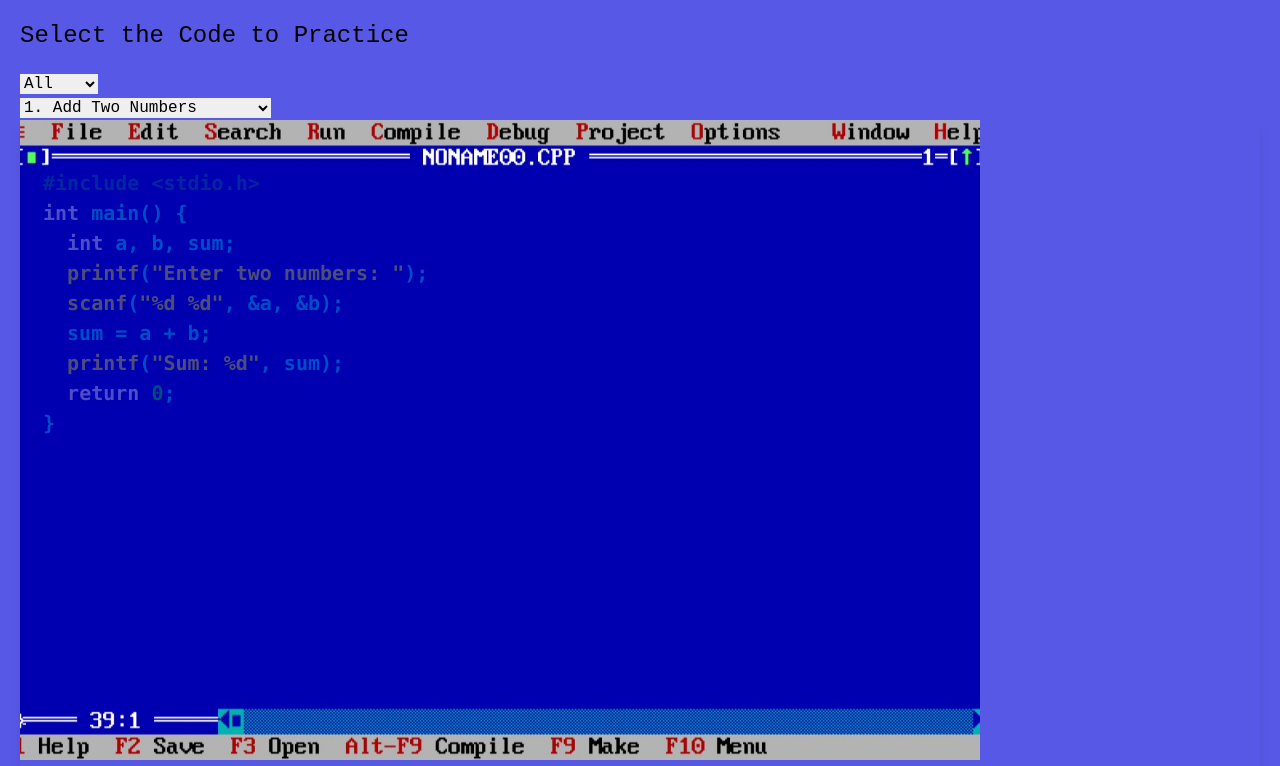
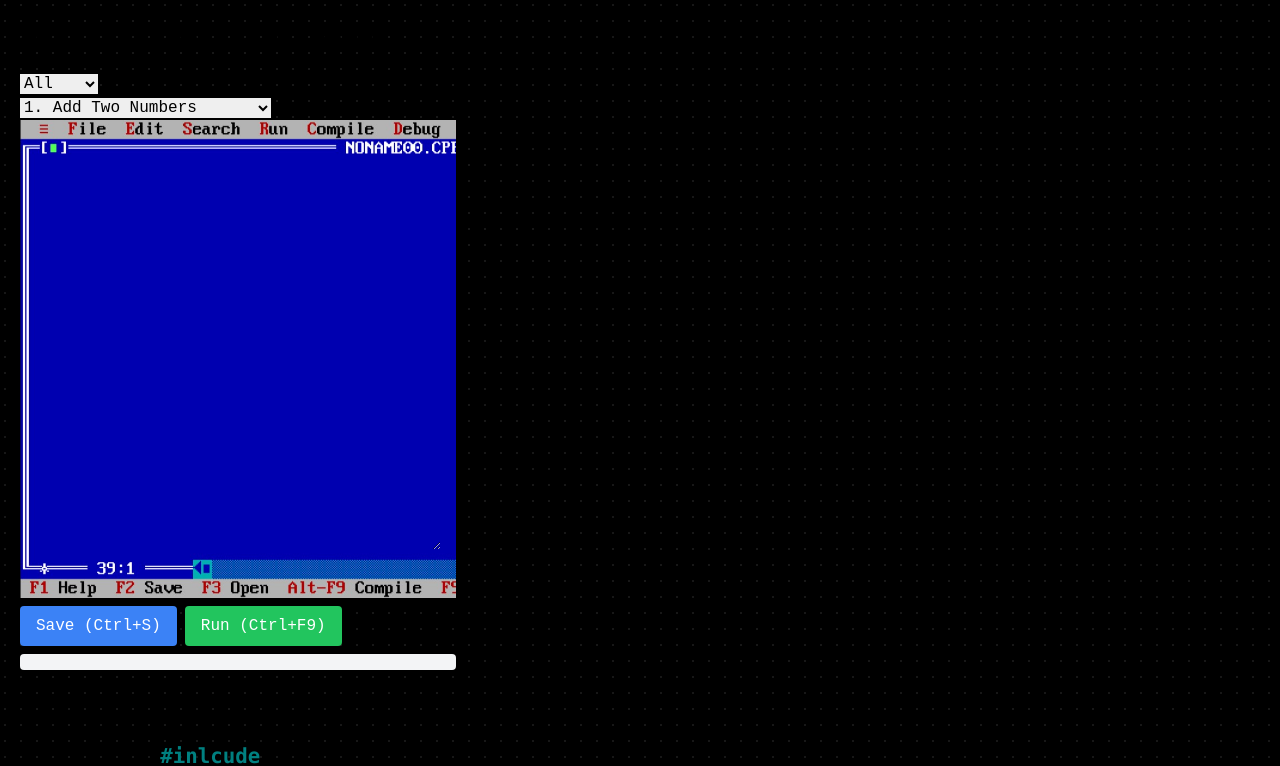
Before and after one commit to cyeranex/lumnda, a Next.js app: page / in a window 1280 px wide. Shown: the top 766 px of the page. Built offline with nearby package versions, Linux system fonts and the light colour scheme.

Commit message:
Fix (#14) issue with react-syntax-highlighter in Next.js SSR

```diff
--- a/components/TypingTest.tsx
+++ b/components/TypingTest.tsx
@@ -1,20 +1,53 @@
-import { useState, useEffect, useRef } from 'react';
-import { Light as SyntaxHighlighter } from 'react-syntax-highlighter';
-import { far } from 'react-syntax-highlighter/dist/cjs/styles/hljs';
+import React, { useState, useEffect, useRef } from 'react';
+import dynamic from 'next/dynamic';
+
+// Dynamically import SyntaxHighlighter with no SSR
+const SyntaxHighlighter = dynamic(
+  () => import('react-syntax-highlighter').then(mod => mod.Light),
+  { ssr: false }
+);
 
 const customStyle = {
-    background: 'transparent !important', // Use !important to override any other styles
-    padding : '0px',
+  background: 'transparent !important',
+  padding: '0px',
   fontFamily: 'monospace !important',
-    fontSize: '20px',
+  fontSize: '1.3rem',
   fontWeight: 'bold',
   margin: '40px 15px',
 };
 
 const TypingTest = ({ snippet, expectedOutput }: { snippet: string, expectedOutput: string }) => {
+  const [style, setStyle] = useState<{ [key: string]: React.CSSProperties } | null>(null);
   const [userInput, setUserInput] = useState('');
   const [output, setOutput] = useState('');
+  const [error, setError] = useState('');
   const textAreaRef = useRef<HTMLTextAreaElement>(null);
+  const [cols, setCols] = useState(0);
+  const [rows, setRows] = useState(0);
+  const text = snippet;
+
+  function calculateTextareaDimensions(text: string) {
+    const lines = text.split('\n');
+    const maxLineLength = Math.max(...lines.map(line => line.length));
+    const rows = lines.length;
+
+    return { cols: maxLineLength, rows };
+  }
+
+  useEffect(() => {
+    // Dynamically import the style
+    import('react-syntax-highlighter/dist/esm/styles/hljs').then(mod => {
+      setStyle(mod.far);
+    });
+  }, []);
+
+
+
+  useEffect(() => {
+    const { cols, rows } = calculateTextareaDimensions(text);
+    setCols(cols);
+    setRows(rows);
+  }, [text]);
 
   useEffect(() => {
     const handleKeyDown = (e: KeyboardEvent) => {
@@ -42,17 +75,27 @@ const TypingTest = ({ snippet, expectedOutput }: { snippet: string, expectedOutp
   };
 
   const handleSave = () => {
+    // Implement actual save functionality here
     alert('Simulating Turbo C++ save dialog...');
   };
 
   const handleRun = () => {
+    // Implement code compilation and execution here
+    // For now, just setting output for simplicity
     setOutput(expectedOutput);
+
+    // Basic error checking (replace with actual compiler output)
+    if (userInput !== expectedOutput) {
+      setError('Output does not match expected output');
+    } else {
+      setError('');
+    }
   };
 
   const tabSpace = () => {
     if (textAreaRef.current) {
       const { selectionStart, selectionEnd, value } = textAreaRef.current;
-      const tab = '    '; // Define the number of spaces for a tab
+      const tab = '  '; // Define the number of spaces for a tab
 
       // Insert the tab character at the cursor position
       setUserInput(
@@ -64,59 +107,94 @@ const TypingTest = ({ snippet, expectedOutput }: { snippet: string, expectedOutp
     }
   };
 
+
+
+const fontSizeRem = 1.3;
+function calculateR(rows: number, fontSizeRem: number) {
+  // Assuming root font size is 16px
+  const rootFontSize = 16;
+    const fontSizePx = fontSizeRem * rootFontSize;
+    const lineHeight = fontSizePx * 1.3;
+    const totalHeight = rows * lineHeight;
+
+    return totalHeight;
+  }
+function calculateC(cols: number, fontSizeRem: number) {
+  // Assuming root font size is 16px
+  const rootFontSize = 16;
+    const fontSizePx = fontSizeRem * rootFontSize;
+    const lineHeight = fontSizePx * 1.3;
+    const totalWidth = (cols * lineHeight)/2;
+
+    return totalWidth;
+  }
+
+  const calHeight = calculateR(rows, fontSizeRem);
+  const calWidth = `calc(30px + ${calculateC(cols, fontSizeRem)}px)`;
+
+  if (!style) return (<div>Style Loading...</div>);
+
   return (
-    <div className=" rounded shadow-lg" style={{ position: 'relative', height: 'auto', width: 'auto',border:'0px solid black' }}>
-      <div className='Turbo h-auto' style={{
-        border: '0px solid black',
-        width: '120vh',
-        height: '80vh',
-      }}>
-        {/* Highlighted snippet */}
-      <div className="absolute top-0 left-0 w-auto h-auto z-0 p-2 whitespace-pre-wrap border-0" aria-hidden="true">
-        <SyntaxHighlighter language="c" style={far} wrapLines={true} customStyle={{...customStyle,opacity:'0.3'}}>
+    <div className="rounded shadow-lg flex-none md:flex-1 relative border-red-300" style={{ width: calWidth, height: calHeight }}>
+      <div className='typeArea h-auto'>
+
+        {/* <div className="absolute top-0 left-0 w-auto h-auto z-0 p-2 whitespace-pre-wrap border-green-700" aria-hidden="true">
+          <SyntaxHighlighter language="c" style={style} wrapLines={true} customStyle={{ ...customStyle, opacity: '0.5' }}>
             {snippet}
           </SyntaxHighlighter>
         </div>
 
-      {/* User input with syntax highlighting */}
-      <div className="absolute top-0 left-0 w-auto h-auto z-10 p-2 whitespace-pre-wrap border-red-800 border-0">
-        <SyntaxHighlighter language="c" style={far} wrapLines={true} customStyle={customStyle}>
+        <div className="absolute top-0 left-0 w-auto h-auto z-10 p-2 whitespace-pre-wrap border-red-800">
+          <SyntaxHighlighter language="c" style={style} wrapLines={true} customStyle={customStyle}>
             {userInput}
           </SyntaxHighlighter>
-      </div>
+        </div> */}
 
         {/* Text area for user input */}
         <textarea
           ref={textAreaRef}
-        className="relative z-20 p-2 h-auto border-1"
+          className="textInput relative z-20 p-2 h-auto border-y-green-500"
           value={userInput}
           onChange={handleChange}
-        cols={100}
-        rows={40}
+          cols={cols}
+          rows={rows}
           style={{
             backgroundColor: 'transparent',
             color: 'transparent',
-          outline:'none',
+            outline: 'none',
             height: 'auto',
             width: 'auto',
-          minHeight: '60vh',
             caretColor: 'yellow',
             fontFamily: 'monospace',
-          fontSize: '20px',
+            fontSize: '1.3rem',
             fontWeight: 'bold',
             margin: '40px 15px',
           }}
         />
-
       </div>
+      <div className='w-full'>
         {/* Buttons for save and run */}
-      <div className="mt-2">
+      <div className="mt-2 flex">
         <button className="px-4 py-2 bg-blue-500 text-white rounded" onClick={handleSave}>Save (Ctrl+S)</button>
         <button className="ml-2 px-4 py-2 bg-green-500 text-white rounded" onClick={handleRun}>Run (Ctrl+F9)</button>
       </div>
 
       {/* Display output */}
       <pre className="mt-2 bg-gray-100 p-2 rounded">{output}</pre>
+      {error && <div className="text-red-500">{error}</div>}
+      </div>
+
+      <div>
+        <SyntaxHighlighter language="c" style={style} wrapLines={true} customStyle={customStyle} >
+          {`
+          #inlcude
+          void main() {
+            Printf("Hllxscdsdeo");
+          }
+          `}
+        </SyntaxHighlighter>
+      </div>
+
     </div>
   );
 };
--- /dev/null
+++ b/lib/utils.ts
@@ -0,0 +1,6 @@
+import { ClassValue, clsx } from "clsx";
+import { twMerge } from "tailwind-merge";
+
+export function cn(...inputs: ClassValue[]) {
+  return twMerge(clsx(inputs));
+}
--- a/pages/_document.tsx
+++ b/pages/_document.tsx
@@ -3,8 +3,9 @@ import { Html, Head, Main, NextScript } from "next/document";
 export default function Document() {
   return (
     <Html lang="en">
+      <meta name="viewport" content="width=device-width, initial-scale=1.0"></meta>
       <Head />
-      <body>
+      <body className="bg-black bg-dot-white/[0.2]">
         <Main />
         <NextScript />
       </body>
--- a/pages/index.tsx
+++ b/pages/index.tsx
@@ -1,58 +1,17 @@
 import React, { useState } from 'react';
-import TypingTest from '../components/TypingTest';
-// import snippets from '../snippets';
-
-const snippets = [
-  {
-    id: 1,
-    title: "Add Two Numbers",
-    code: `#include <stdio.h>\nint main() {\n  int a, b, sum;\n  printf("Enter two numbers: ");\n  scanf("%d %d", &a, &b);\n  sum = a + b;\n  printf("Sum: %d", sum);\n  return 0;\n}`,
-    output: "Enter two numbers: 3 4\nSum: 7",
-    level: "Easy"
-  },
-  {
-    id: 2,
-    title: "Print Hello World",
-    code: `#include <stdio.h>\nint main() {\n  printf("Hello, World!");\n  return 0;\n}`,
-    output: "Hello, World!",
-    level: "Easy"
-  },
-  {
-    id: 3,
-    title: "Check Even or Odd",
-    code: `#include <stdio.h>\nint main() {\n  int num;\n  printf("Enter a number: ");\n  scanf("%d", &num);\n  if (num % 2 == 0) {\n    printf("%d is even", num);\n  } else {\n    printf("%d is odd", num);\n  }\n  return 0;\n}`,
-    output: "Enter a number: 5\n5 is odd",
-    level: "Medium"
-  },
-  {
-    id: 4,
-    title: "Factorial of a Number",
-    code: `#include <stdio.h>\nint main() {\n  int n, i, factorial = 1;\n  printf("Enter a number: ");\n  scanf("%d", &n);\n  for (i = 1; i <= n; ++i) {\n    factorial *= i;\n  }\n  printf("Factorial of %d = %d", n, factorial);\n  return 0;\n}`,
-    output: "Enter a number: 5\nFactorial of 5 = 120",
-    level: "Medium"
-  },
-  {
-    id: 5,
-    title: "Fibonacci Series",
-    code: `#include <stdio.h>\nint main() {\n  int n, t1 = 0, t2 = 1, nextTerm;\n  printf("Enter the number of terms: ");\n  scanf("%d", &n);\n  printf(\"Fibonacci Series: \");\n  for (int i = 1; i <= n; ++i) {\n    printf("%d ", t1);\n    nextTerm = t1 + t2;\n    t1 = t2;\n    t2 = nextTerm;\n  }\n  return 0;\n}`,
-    output: "Enter the number of terms: 10\nFibonacci Series: 0 1 1 2 3 5 8 13 21 34",
-    level: "Hard"
-  }
-]
-
-
-
+import { ChangeEvent } from 'react';
+import TypingTest from '@/components/TypingTest';
+import snippets from '@/snippets';
 
 const Home = () => {
   const [selectedLevel, setSelectedLevel] = useState("All");
   const [selectedSnippetIndex, setSelectedSnippetIndex] = useState(0);
 
-
-  const handleLevelChange = (event: { target: { value: React.SetStateAction<string>; }; }) => {
+  const handleLevelChange = (event: ChangeEvent<HTMLSelectElement>) => {
     setSelectedLevel(event.target.value);
   };
 
-  const handleSnippetChange = (event: { target: { value: string; }; }) => {
+  const handleSnippetChange = (event: ChangeEvent<HTMLSelectElement>) => {
     setSelectedSnippetIndex(parseInt(event.target.value));
   };
 
@@ -60,9 +19,12 @@ const Home = () => {
     ? snippets
     : snippets.filter(snippet => snippet.level === selectedLevel);
 
+  const selectedSnippet = filteredSnippets[selectedSnippetIndex] || {}; // Handle potential out of bounds
+
   return (
-    <div className="p-5">
-      <h1 className="text-2xl mb-5">Select the Code to Practice</h1>
+    <div className="p-5 m-0 ">
+      <div>
+        <h1 className="text-2xl mb-5">Select the Code to Practice</h1>
       <select value={selectedLevel} onChange={handleLevelChange}>
         <option value="All">All</option>
         <option value="Easy">Easy</option>
@@ -75,7 +37,12 @@ const Home = () => {
           <option key={index} value={index}>{index + 1}. {snippet.title}</option>
         ))}
       </select>
-      <TypingTest snippet={filteredSnippets[selectedSnippetIndex].code} expectedOutput={filteredSnippets[selectedSnippetIndex].output} />
+      {selectedSnippet.code ? (
+        <TypingTest snippet={selectedSnippet.code} expectedOutput={selectedSnippet.output} />
+      ) : (
+        <p>Please select a snippet to practice.</p>
+      )}
+      </div>
     </div>
   );
 };
--- a/snippets.js
+++ b/snippets.js
@@ -2,7 +2,13 @@ const snippets = [
     {
       id: 1,
       title: "Add Two Numbers",
-      code: `#include <stdio.h>\nint main() {\n  int a, b, sum;\n  printf("Enter two numbers: ");\n  scanf("%d %d", &a, &b);\n  sum = a + b;\n  printf("Sum: %d", sum);\n  return 0;\n}`,
+      code : `
+            #inlude <hrllo>\n
+            int main(){\n
+              int a, b, c;\n
+              printf("hrllo");\n
+            }\n
+      `,
       output: "Enter two numbers: 3 4\nSum: 7",
       level: "Easy"
     },
--- a/styles/globals.css
+++ b/styles/globals.css
@@ -4,13 +4,31 @@
 
 body {
   font-family: 'Courier New', Courier, monospace;
-  background-color: #5858e6;
+  margin: 0;
+  padding: 0;
+  height: 100vh;
 }
 
-.Turbo {
+* {
+  box-sizing: border-box;
+}
+
+.typeArea {
   background-image: url('../public/bg-1.jpg');
-  background-position: center;
+  background-position: top left;
   background-repeat: no-repeat;
   background-size: cover;
+}
 
-}
+/* .textInput {
+  background-color: 'transparent';
+  color: 'transparent';
+  outline: none;
+  height: auto;
+  width: auto;
+  caret-color: 'yellow';
+  font-family: 'monospace';
+  font-size: 20px;
+  font-weight: 'bold';
+  margin: '40px 15px',
+} */
--- a/tsconfig.json
+++ b/tsconfig.json
@@ -14,7 +14,8 @@
     "incremental": true,
     "paths": {
       "@/*": ["./*"]
-    }
+    },
+    "forceConsistentCasingInFileNames": true
   },
   "include": ["next-env.d.ts", "**/*.ts", "**/*.tsx", "snippets.js"],
   "exclude": ["node_modules"]
```
Also changed, not shown: components/dotbackground.tsx (added, +8 -0 lines), package.json (+7 -2 lines), rowsAndCols.js (added, +18 -0 lines), tailwind.config.js (deleted, +0 -7 lines), tailwind.config.ts (added, +51 -0 lines), 1 other file (tests, documents, lock files or other folders). Lines whose indentation alone changed are shown as unchanged.
